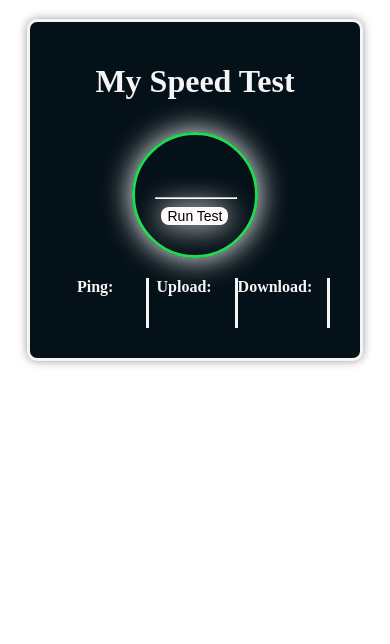
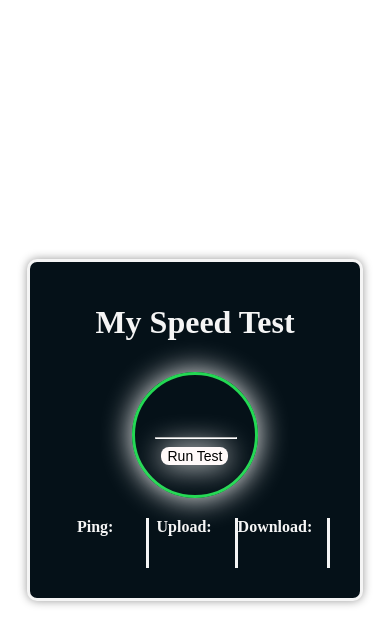
Before and after one commit to thekillacodar/My-Speed-Test, a plain HTML site: page index.html in a window 390 px wide. Drawn offline with Linux system fonts and the light colour scheme.

Commit message:
new commit

```diff
--- a/index.html
+++ b/index.html
@@ -6,6 +6,13 @@
     <title>Document</title>
 </head>
 <style>
+    main {
+  display: flex;
+  justify-content: center;
+  align-items: center;
+  height: 100vh;
+  width: 100%;
+}
 
    .speed_container1 {
   display: flex;
@@ -109,7 +116,7 @@
     @media only screen and (max-width: 768px) {
         /* For tablets and smaller screens */
         .speed_container1 {
-            width: 90%;
+            width: 80%;
             margin: 10%;
         }
         .speed_body1 {
```
